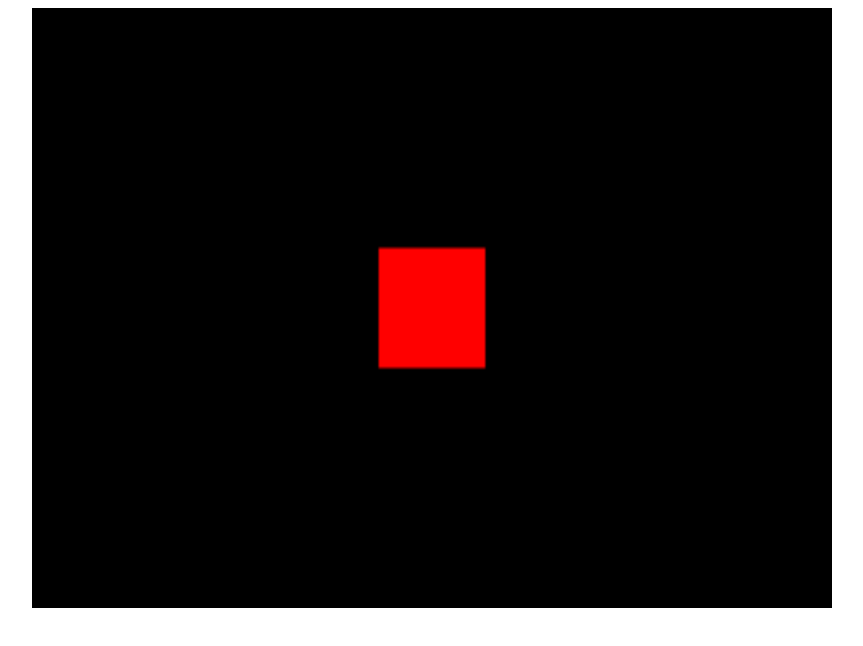
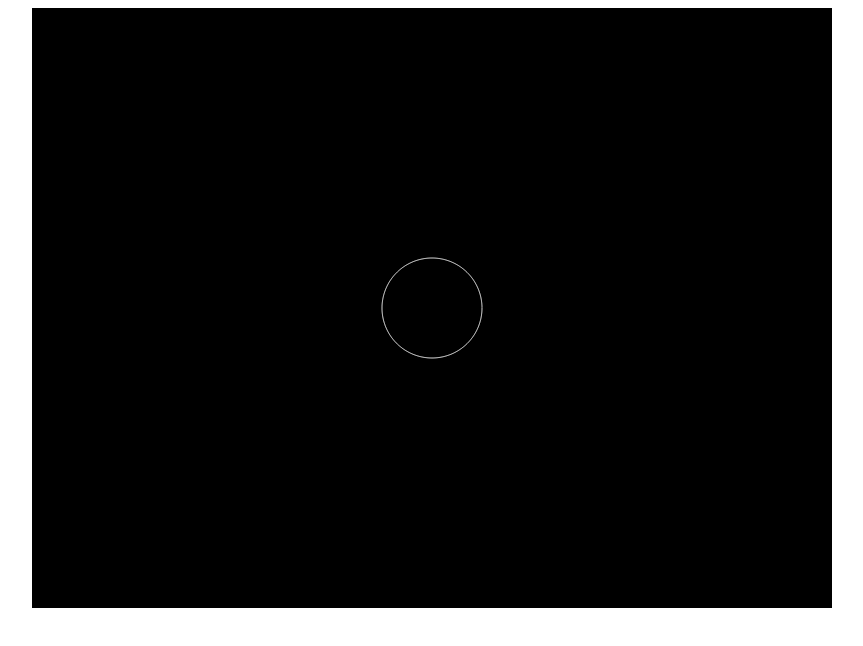
Before and after one commit to andydevs/fourier-drawing, a website built with webpack: page public/index.html in a window 1280 px wide. Shown: the whole page, without its empty margins (208-1071 px from the left). Built offline with nearby package versions, Linux system fonts and the light colour scheme.

Commit message:
Draw rotating vector

```diff
--- a/app/index.js
+++ b/app/index.js
@@ -7,9 +7,61 @@
 import './style/main.scss'
 
 // Get draw context
-let fout = document.getElementById('fourout')
-let fctx = fout.getContext('2d')
+const fout = document.getElementById('fourout')
+const width = fout.width
+const height = fout.height
+const fctx = fout.getContext('2d')
+const scale = 50
+const dth = 0.01
 
-// Draw a square
-fctx.fillStyle = '#ff0000'
-fctx.fillRect(130, 60, 40, 30)
+/**
+ * Approximately draw vector function onto canvas
+ *
+ * @param {float -> { x: float, y: float }} func the function to draw
+ * @param {CanvasRenderingContext2D} ctx canvas context to draw to
+ * @param {int} width width of canvas element
+ * @param {int} height height of canvas element
+ * @param {float} scale output scaling
+ * @param {float} dth increment of theta in each step (default 0.01)
+ */
+function drawFunction(func) {
+    // Correction and scaling function
+    let corrected = r => ({ x: r.x + width/2, y: r.y + height/2 })
+    let scaled = r => ({ x: scale * r.x, y: scale * r.y })
+
+    // Initial
+    let r = func(0)
+    r = scaled(r)
+    r = corrected(r)
+
+    // Initialize context
+    fctx.lineWidth = '1'
+    fctx.strokeStyle = '#ffffff'
+    fctx.beginPath()
+    fctx.moveTo(r.x, r.y)
+
+    // Draw loop
+    for (let th = dth; th < 2*Math.PI; th += dth) {
+        // Current value
+        r = func(th)
+        r = scaled(r)
+        r = corrected(r)
+
+        // Draw line to current value
+        fctx.lineTo(r.x, r.y)
+    }
+
+    // Draw the line
+    fctx.stroke()
+}
+
+/**
+ * Draws a single circle
+ *
+ * @param {float} th function input parameter
+ */
+function circle(th) {
+    return { x: Math.cos(th), y: Math.sin(th) }
+}
+
+drawFunction(circle)
--- a/app/style/main.scss
+++ b/app/style/main.scss
@@ -9,7 +9,5 @@
 }
 
 #fourout {
-    width: 800px;
-    height: 600px;
     background-color: black;
 }
--- a/public/index.html
+++ b/public/index.html
@@ -8,7 +8,10 @@
 <body>
     <!-- Stuff -->
     <div id="app">
-        <canvas id="fourout"></canvas>
+        <canvas
+            width="800"
+            height="600"
+            id="fourout"></canvas>
     </div>
 
     <!-- Bundle Script -->
```
Also changed, not shown: TODO.md (+1 -1 lines).
